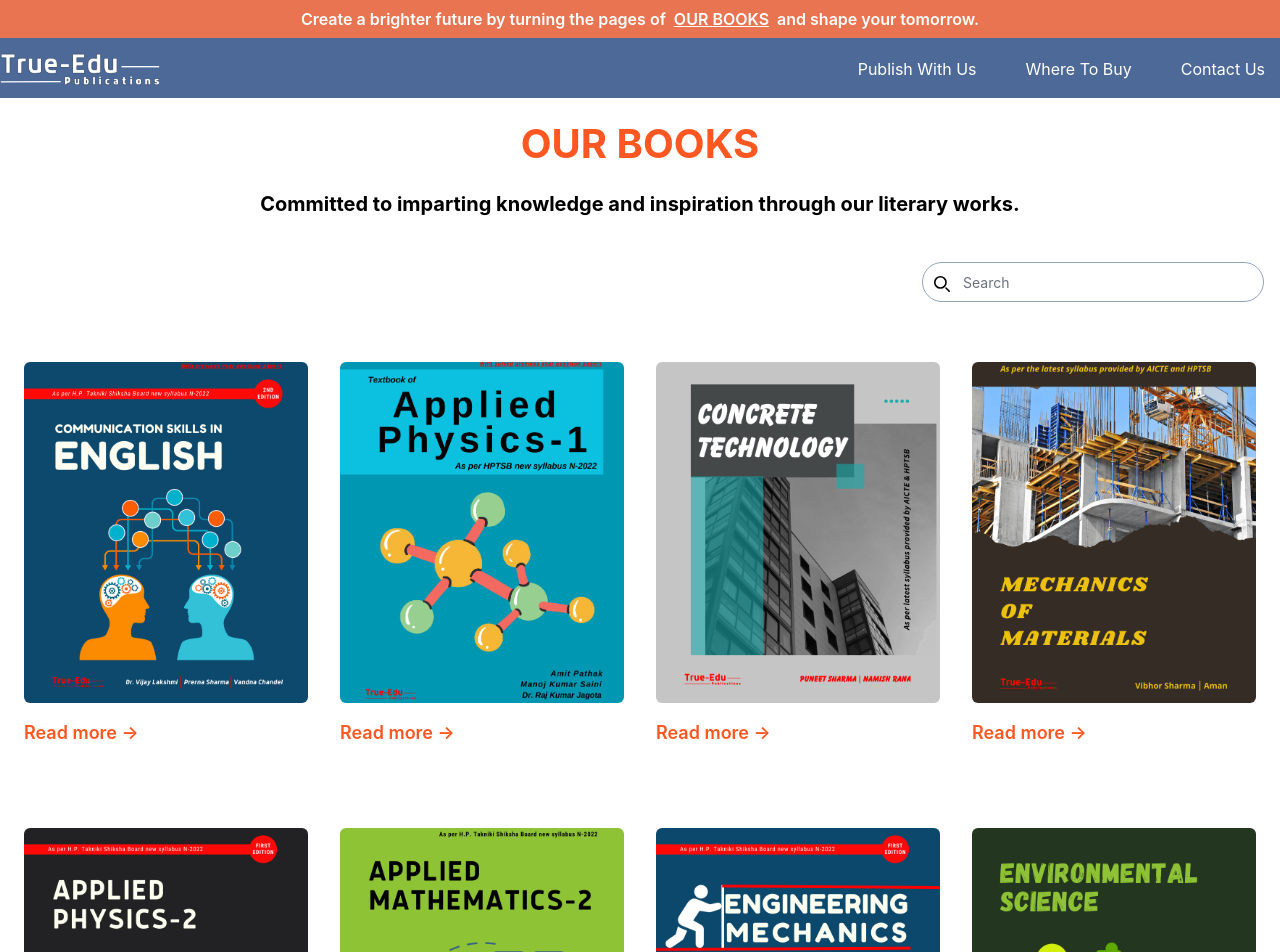
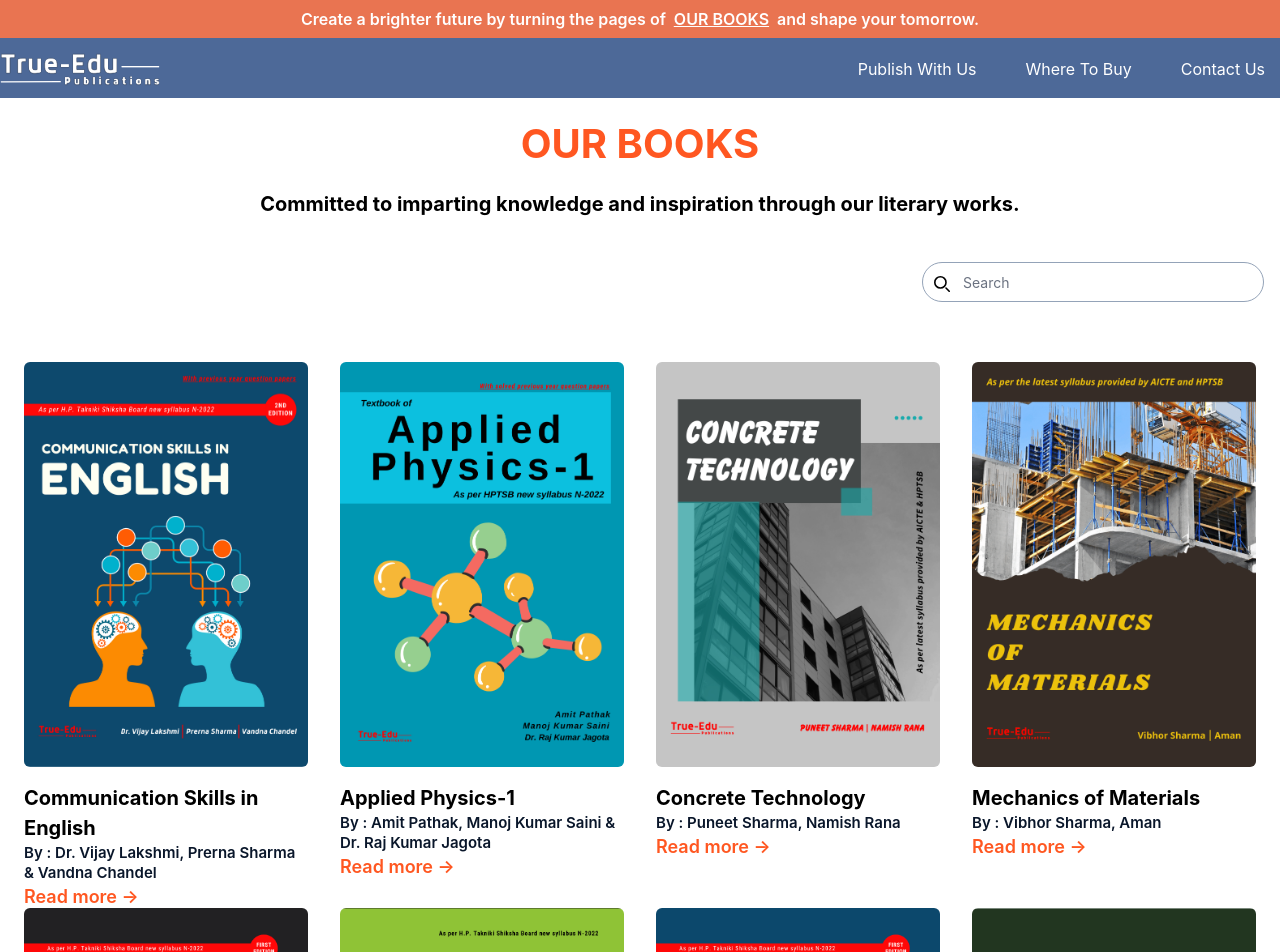
Before and after one commit to iamkaler13/true-edu, a React (Create React App) app: page /books in a window 1280 px wide. Shown: the top 952 px of the page. Built offline with nearby package versions, Linux system fonts and the light colour scheme.

Commit message:
fixed css

```diff
--- a/src/features/Booklist/Booklist.js
+++ b/src/features/Booklist/Booklist.js
@@ -19,14 +19,14 @@
                 </div>
                 <div className="mt-[2px] sm:mt-4  justify-between">
                   <div>
-                  {/* <h2 className={` text-[16px] sm:text-[20px] !font-bold text-black`}>
+                  <h2 className={`hidden sm:block text-[16px] sm:text-[20px] !font-bold text-black`}>
                     <div>{product.name}</div>
                   </h2>
-                  <h3 className={` text-start mb-0 m:mb-0 mt-0 sm:mt-0 text-sm   sm:font-semibold text-heading`}>
+                  <h3 className={` text-start hidden sm:block mb-0 m:mb-0 mt-0 sm:mt-0 text-sm   sm:font-semibold text-heading`}>
                     <p className="sm:text-[15px]">By : {product.Author}</p>
-                  </h3> */}
+                  </h3>
 
-                  <button className="text-[#FF5721] hover:text-heading my-3 sm:my-0 text-lg font-semibold dark:focus:ring-yellow-900 rounded-lg">
+                  <button className="text-[#FF5721] float-right sm:float-left hover:text-heading my-3 text-[16px] sm:text-[18px] sm:my-0 text-lg font-semibold dark:focus:ring-yellow-900 rounded-lg">
                     <Link to={`/books/${product.slug}`}> Read more →</Link>
                   </button>
                   </div>
```
